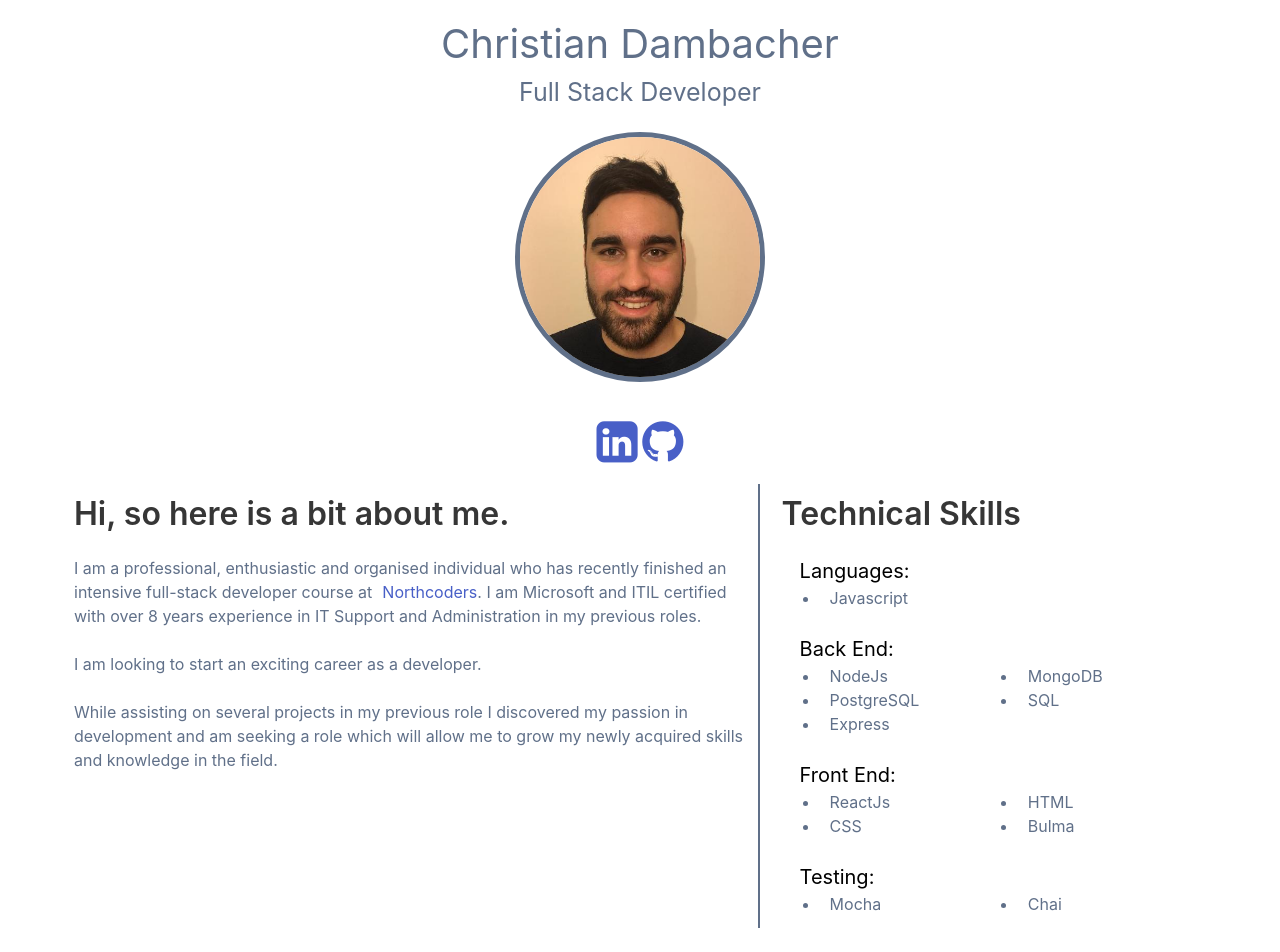
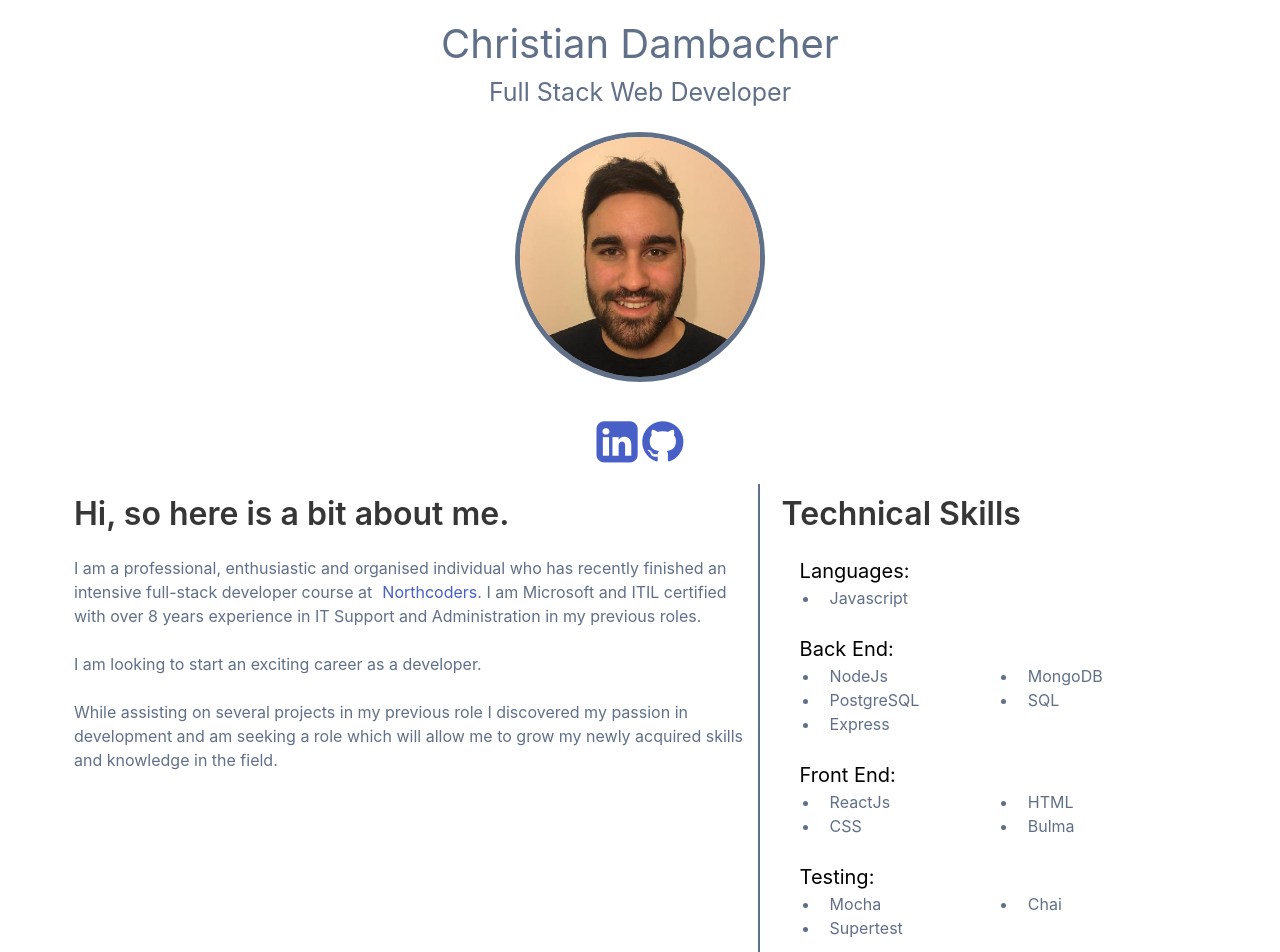
Before and after one commit to ChrstnDmbchr/Portfolio, a React (Create React App) app: page /about in a window 1280 px wide. Shown: the part 106-1058 px from the top of the page. Before the commit the page ends 1034 px from the top, so only its background shows below. Built offline with nearby package versions, Linux system fonts and the light colour scheme.

Commit message:
changed wording of title

```diff
--- a/src/components/About.js
+++ b/src/components/About.js
@@ -6,7 +6,7 @@ class About extends Component {
     return (
       <div className="about animated fadeIn">
         <h1 className="about-name">Christian Dambacher</h1>
-        <h1 className="about-title">Full Stack Developer</h1>
+        <h1 className="about-title">Full Stack Web Developer</h1>
         <img className="about-pic" src={require('../assets/picture.jpeg')} alt="Christian Dambacher" />
         <div>
           <a href="https://www.linkedin.com/in/christian-dambacher-0b988116a"> <i className="about-link fa fa-linkedin-square fa-3x" aria-hidden="true"></i></a>
@@ -60,6 +60,7 @@ class About extends Component {
                   <ul className="about-skill-list">
                     <li>Mocha</li>
                     <li>Chai</li>
+                    <li>Supertest</li>
                   </ul>
                 </div>
 
```
